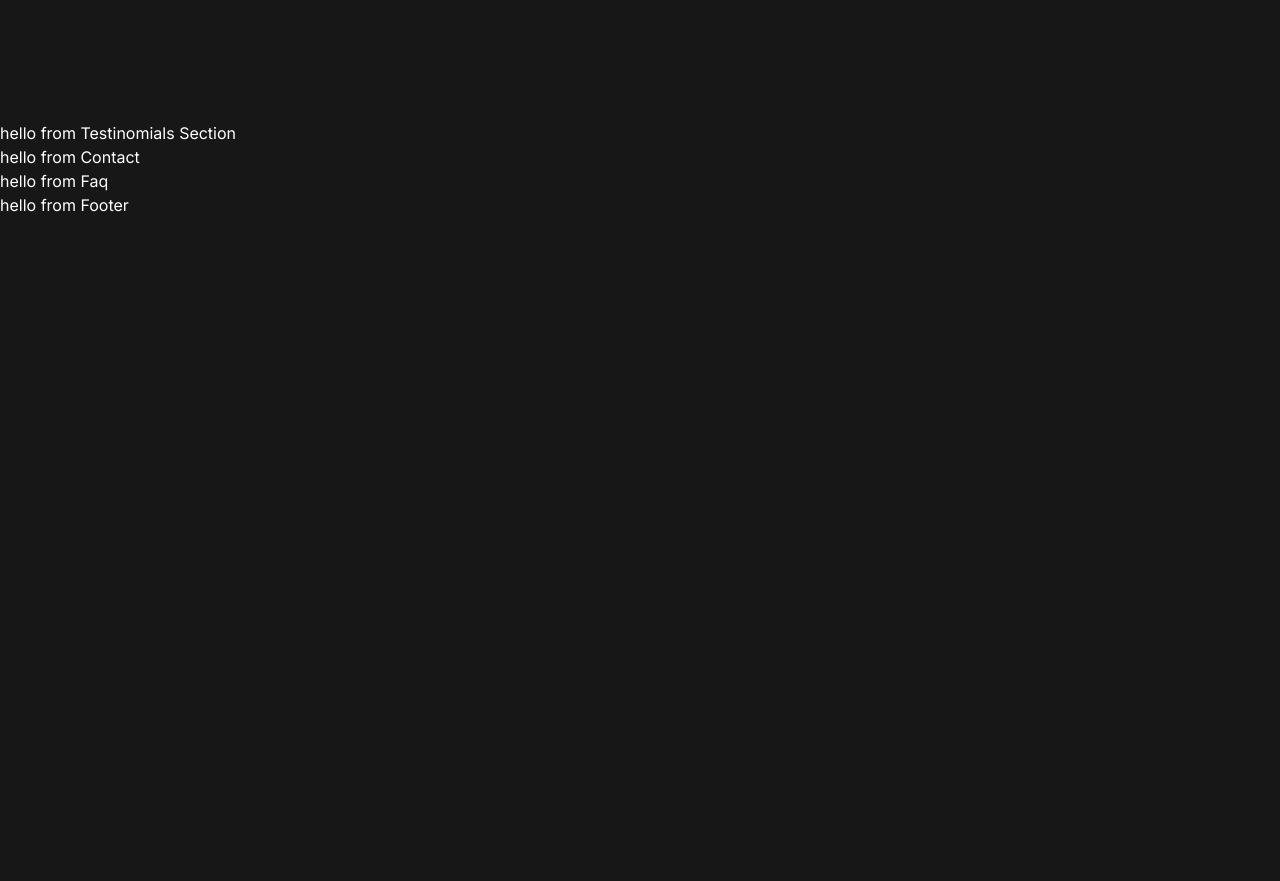
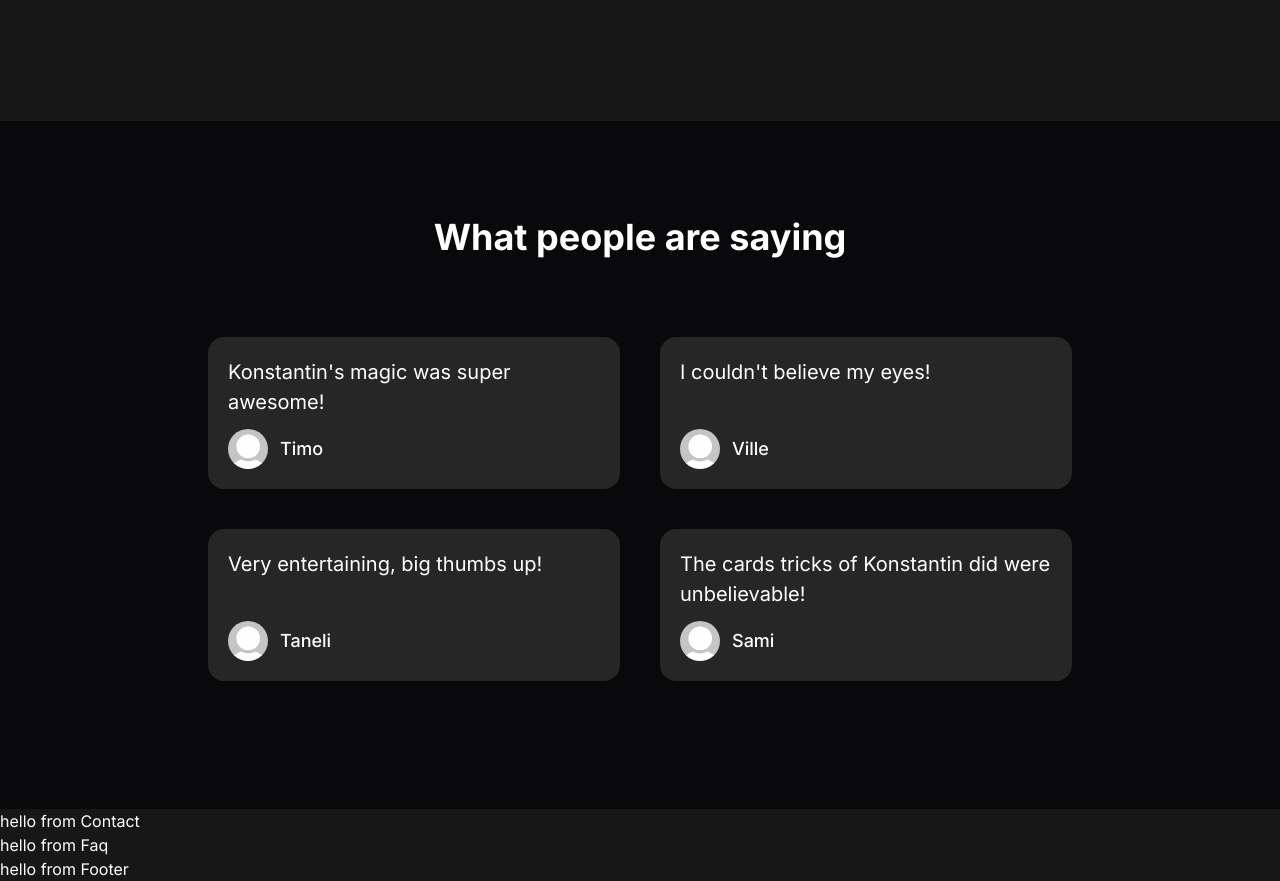
Before and after one commit to konvod93/my-magic-website, a Next.js app: page / in a window 1280 px wide. Shown: the part 2000-2881 px from the top of the page. Before the commit the page ends 2217 px from the top, so only its background shows below. Built offline with nearby package versions, Linux system fonts and the light colour scheme.

Commit message:
updated Testinomials

```diff
--- a/src/app/_components/Testinomials.js
+++ b/src/app/_components/Testinomials.js
@@ -1,9 +1,73 @@
-import React from 'react'
+import Image from "next/image";
+import userImage from "../../../public/img/profile-pic.png";
 
-const TestinomialsSection = () => {
+const Testinomials = () => {
+  const testinomials = [
+    {
+      name: "Timo",
+      image: userImage,
+      comment: "Konstantin's magic was super awesome!",
+    },
+    {
+      name: "Ville",
+      image: userImage,
+      comment: "I couldn't believe my eyes!",
+    },
+    {
+      name: "Taneli",
+      image: userImage,
+      comment: "Very entertaining, big thumbs up!"
+    },
+    {
+      name: "Sami",
+      image: userImage,
+      comment: "The cards tricks of Konstantin did were unbelievable!"
+    }
+  ];
   return (
-    <div>hello from Testinomials Section</div>
-  )
-}
+    <section className="px-52 bg-zinc-950 pt-24 pb-32">
+      <h2 className="text-4xl font-bold text-center mb-20">
+        What people are saying
+      </h2>
+      <div className="grid gap-10 lg:grid-cols-2 xl:grid-cols-2">
+        {testinomials.map((t) => (
+          <TestinomialCard data={t} key={t.name} />
+        ))}
+      </div>
+    </section>
+  );
+};
 
-export default TestinomialsSection
+export default Testinomials;
+
+const TestinomialCard = ({ data }) => {
+  const { image, name, comment } = data;
+  return (
+    <div className="lg:col-span-2 xl:col-auto">
+      <div className="flex flex-col justify-between w-full h-full px-5 rounded-2xl py-5 bg-neutral-800">
+        <p className="text-xl leading-normal">{comment}</p>
+
+        <Avatar image={image} name={name} />
+      </div>
+    </div>
+  );
+};
+
+const Avatar = (props) => {
+  return (
+    <div className="flex items-center mt-3 space-x-3">
+      <div className="flex-shrink-0 overflow-hidden rounded-full w-10 h-10">
+        <Image
+          src={props.image}
+          width="100"
+          height="100"
+          alt="Avatar"
+          placeholder="blur"
+        />
+      </div>
+      <div>
+        <div className="text-lg font-medium">{props.name}</div>
+      </div>
+    </div>
+  );
+};
```
Also changed, not shown: public/img/profile-pic.png (added).
